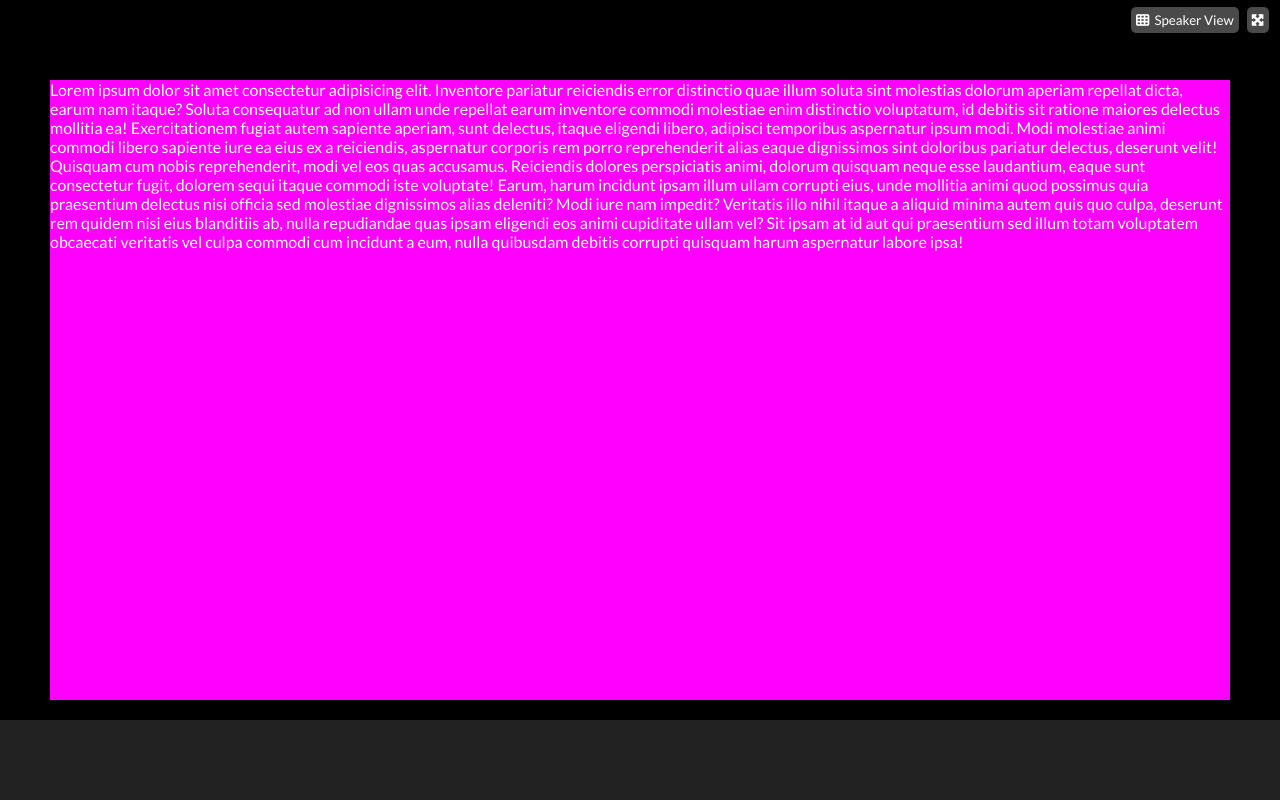
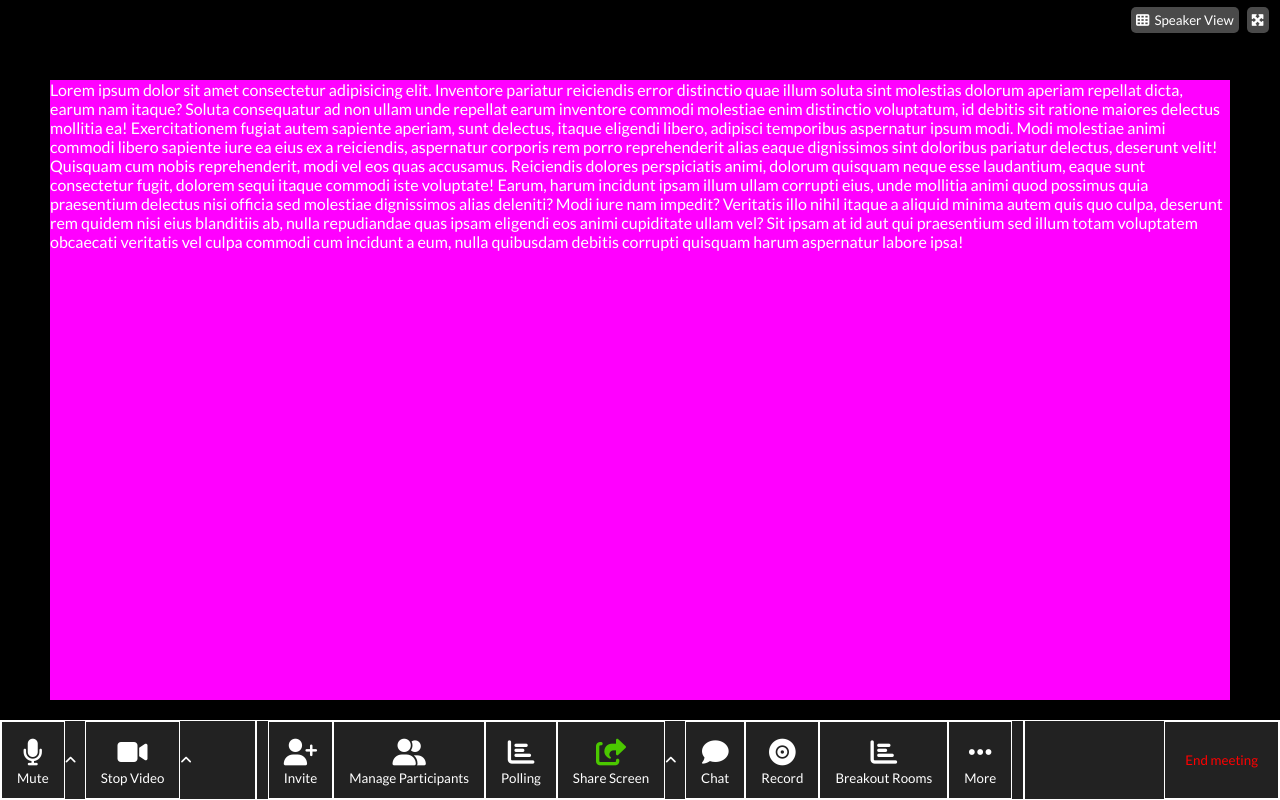
Before and after one commit to andreadldev/html-css-zoom, a plain HTML site: page index.html in a window 1280 px wide. Drawn offline with Linux system fonts and the light colour scheme.

Commit message:
header e footer

```diff
--- a/index.html
+++ b/index.html
@@ -25,7 +25,78 @@
         <div class="container">Lorem ipsum dolor sit amet consectetur adipisicing elit. Inventore pariatur reiciendis error distinctio quae illum soluta sint molestias dolorum aperiam repellat dicta, earum nam itaque? Soluta consequatur ad non ullam unde repellat earum inventore commodi molestiae enim distinctio voluptatum, id debitis sit ratione maiores delectus mollitia ea! Exercitationem fugiat autem sapiente aperiam, sunt delectus, itaque eligendi libero, adipisci temporibus aspernatur ipsum modi. Modi molestiae animi commodi libero sapiente iure ea eius ex a reiciendis, aspernatur corporis rem porro reprehenderit alias eaque dignissimos sint doloribus pariatur delectus, deserunt velit! Quisquam cum nobis reprehenderit, modi vel eos quas accusamus. Reiciendis dolores perspiciatis animi, dolorum quisquam neque esse laudantium, eaque sunt consectetur fugit, dolorem sequi itaque commodi iste voluptate! Earum, harum incidunt ipsam illum ullam corrupti eius, unde mollitia animi quod possimus quia praesentium delectus nisi officia sed molestiae dignissimos alias deleniti? Modi iure nam impedit? Veritatis illo nihil itaque a aliquid minima autem quis quo culpa, deserunt rem quidem nisi eius blanditiis ab, nulla repudiandae quas ipsam eligendi eos animi cupiditate ullam vel? Sit ipsam at id aut qui praesentium sed illum totam voluptatem obcaecati veritatis vel culpa commodi cum incidunt a eum, nulla quibusdam debitis corrupti quisquam harum aspernatur labore ipsa!</div>
     </main>
 
-    <footer>
+    <footer class="debug">
+
+        <!-- SINISTRA -->
+        <div class="toolbar">
+            <button class="btn" id="mute">
+                <i class="fas fa-microphone fa-2x"></i>
+                <span>Mute</span>
+            </button>
+            <button class="chevron">
+                <i class="fas fa-angle-up"></i>
+            </button>
+
+            <button class="btn" id="stopvideo">
+                <i class="fas fa-video fa-2x"></i>
+                <span>Stop Video</span>
+            </button>
+            <button class="chevron">
+                <i class="fas fa-angle-up"></i>
+            </button>
+        </div>
+
+        <!-- CENTRO -->
+        <div class="toolbar">
+            <button class="btn">
+                <i class="fas fa-user-plus fa-2x"></i>
+                <span>Invite</span>
+            </button>
+
+            <button class="btn">
+                <i class="fas fa-user-friends fa-2x"></i>
+                <span>Manage Participants</span>
+            </button>
+
+            <button class="btn">
+                <i class="fas fa-chart-bar fa-2x"></i>
+                <span>Polling</span>
+            </button>
+
+            <button class="btn" id="share">
+                <i class="fas fa-share-square fa-2x"></i>
+                <span>Share Screen</span>
+            </button>
+                <button class="chevron">
+                    <i class="fas fa-angle-up"></i>
+                </button>
+
+            <button class="btn">
+                <i class="fas fa-comment fa-2x"></i>
+                <span>Chat</span>
+            </button>
+
+            <button class="btn">
+                <i class="fas fa-record-vinyl fa-2x"></i>
+                <span>Record</span>
+            </button>
+
+            <button class="btn">
+                <i class="fas fa-chart-bar fa-2x"></i>
+                <span>Breakout Rooms</span>
+            </button>
+
+            <button class="btn">
+                <i class="fas fa-ellipsis-h fa-2x"></i>
+                <span>More</span>
+            </button>
+        </div>
+
+        <!-- DESTRA -->
+        <div class="toolbar">
+            <button>End meeting</button>
+        </div>
+
     </footer>
 
 </body>
--- a/style.css
+++ b/style.css
@@ -44,6 +44,7 @@ header {
     width: calc(100% - 100px);
     margin: auto;
     padding-top: 80px;
+    overflow-y: auto;
 }
 
 /* -------------FOOTER------------- */
@@ -53,8 +54,95 @@ footer {
     bottom: 0;
     left: 0;
     right: 0;
-    z-index: -10;
+    z-index: 10;
 
     height: 80px;
     background-color: #222222;
 }
+
+.btn {
+    display: flex;
+    justify-content: center;
+    flex-direction: column;
+    align-items: center;
+    height: 100%;
+    width: auto;
+    padding: 0 15px;
+    background-color: #222222;
+    color: white;
+    border: none;
+}
+
+i {
+    display: flex;
+    justify-content: center;
+}
+
+#share i {
+    color: #4bc800;
+}
+
+.chevron {
+    color: white;
+    border: none;
+    background-color: #222222;
+    width: 10px;
+    margin-right: 10px;
+}
+
+span {
+    white-space: nowrap;
+    display: inline-block;
+    position: relative;
+    top: 5px;
+}
+
+.toolbar {
+    height: 100%;
+    width: 20%;
+    color: white;
+    background-color: #222222;
+    display: flex;
+    align-items: space;
+}
+
+.toolbar:nth-child(1) {
+    display: flex;
+    justify-content: flex-start;
+}
+
+.toolbar:nth-child(2) {
+    width: 60%;
+    display: flex;
+    justify-content: center;
+}
+
+.toolbar:nth-child(3) {
+    display: flex;
+    justify-content: flex-end;
+}
+
+.toolbar:nth-child(3) button {
+    color: red;
+    background-color: #222222;
+    padding: 0 20px;
+    border: none;
+}
+
+footer {
+    display: flex;
+    justify-content: space-between;
+}
+
+/* ----------------------------------------------------------------------------------- */
+.debug .btn {
+	border: 1px solid white;
+}
+
+.debug .toolbar {
+	border: 1px solid white;
+}
+
+.debug .toolbar:nth-child(3) button{
+    border: 1px solid white;
+}
```
